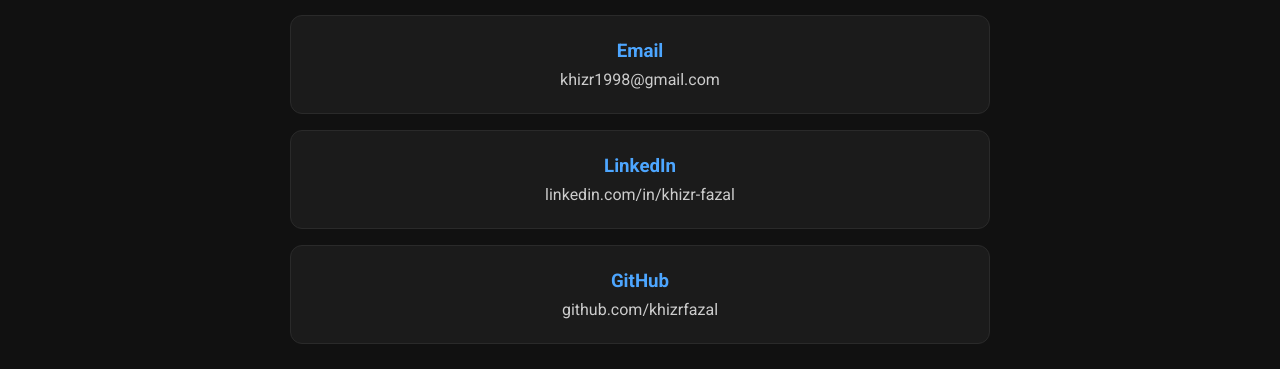
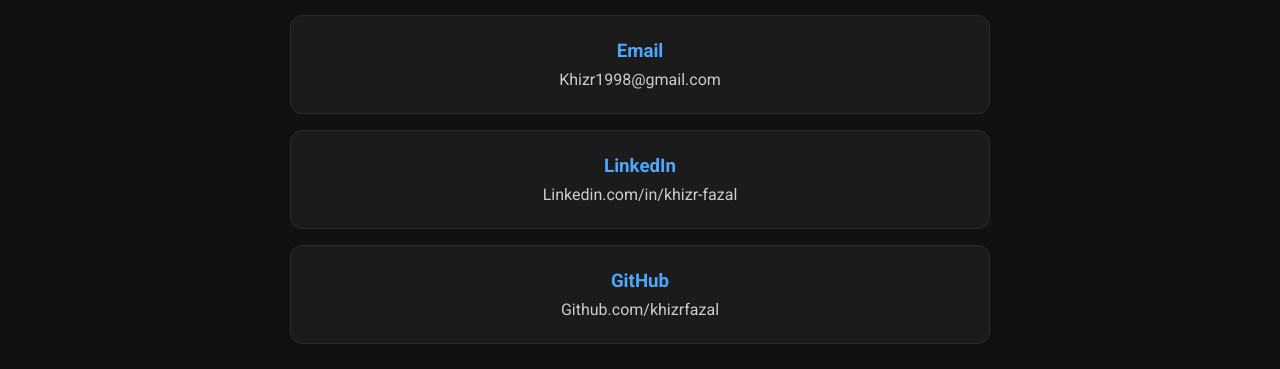
Before and after one commit to sadlycryingbird/personal-portfolio, a Next.js app: page /contact in a window 1280 px wide. Shown: the part 272-641 px from the top of the page. Built offline with nearby package versions, Linux system fonts and the light colour scheme.

Commit message:
capitalize letters in contact section

```diff
--- a/app/contact/page.tsx
+++ b/app/contact/page.tsx
@@ -18,7 +18,7 @@
             className={styles.card}
           >
             <h3>Email</h3>
-            <p>khizr1998@gmail.com</p>
+            <p>Khizr1998@gmail.com</p>
           </a>
           <a
             href="https://linkedin.com/in/khizr-fazal"
@@ -27,7 +27,7 @@
             className={styles.card}
           >
             <h3>LinkedIn</h3>
-            <p>linkedin.com/in/khizr-fazal</p>
+            <p>Linkedin.com/in/khizr-fazal</p>
           </a>
           <a
             href="https://github.com/khizrfazal"
@@ -36,7 +36,7 @@
             className={styles.card}
           >
             <h3>GitHub</h3>
-            <p>github.com/khizrfazal</p>
+            <p>Github.com/khizrfazal</p>
           </a>
         </div>
       </div>
```
